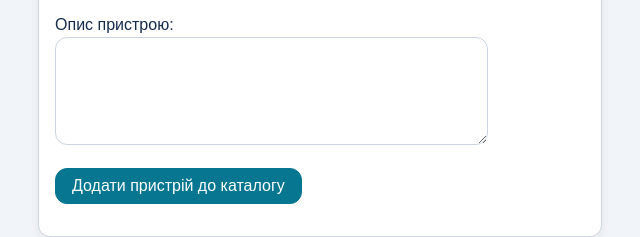
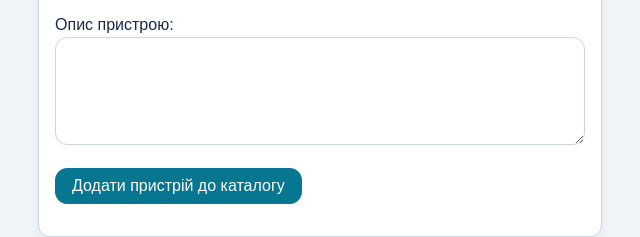
Before and after one commit to VadymLytvyniuk/webcatalog, a plain HTML site: page add.html in a window 1280 px wide. Shown: the part 862-1099 px from the top of the page, 320-960 px from the left. Drawn offline with Linux system fonts and the light colour scheme.

Commit message:
Написав звіт до роботи №4

```diff
--- a/css/style.css
+++ b/css/style.css
@@ -108,6 +108,8 @@ a:hover {
 input,
 select,
 textarea {
+    max-width: 100%;
+    min-width: 0;
     padding: var(--space-sm);
     border: 0.0625rem solid var(--c-border);
     border-radius: var(--radius-card);
@@ -126,6 +128,10 @@ input:invalid,
 select:invalid,
 textarea:invalid {
     border-color: var(--c-accent-dark);
+}
+
+textarea {
+    width: 100%;
 }
 
 /* Таблиці */
@@ -153,7 +159,6 @@ th {
     background-color: color-mix(in srgb, var(--c-accent) 10%, var(--c-surface));
     color: var(--c-text);
 }
-
 /* ============ 4. Компоненти ============ */
 /* Ряд карток каталогу */
 .cards {
```
Also changed, not shown: img/screenshots/lab4.1.png (added), img/screenshots/lab4.2.png (added), img/screenshots/lab4.3.png (added), img/screenshots/lab4.4.png (added), img/screenshots/lab4.5.png (added), img/screenshots/lab4.6.png (added), img/screenshots/lab4.7.png (added), img/screenshots/lab4.8.png (added), 2 other files.
